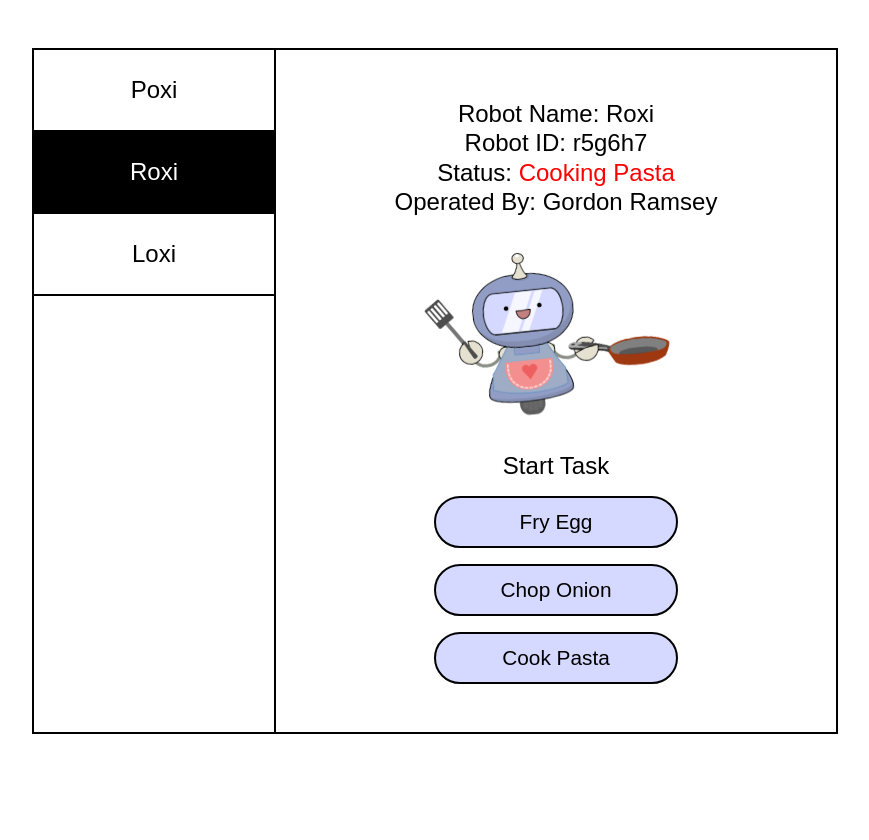
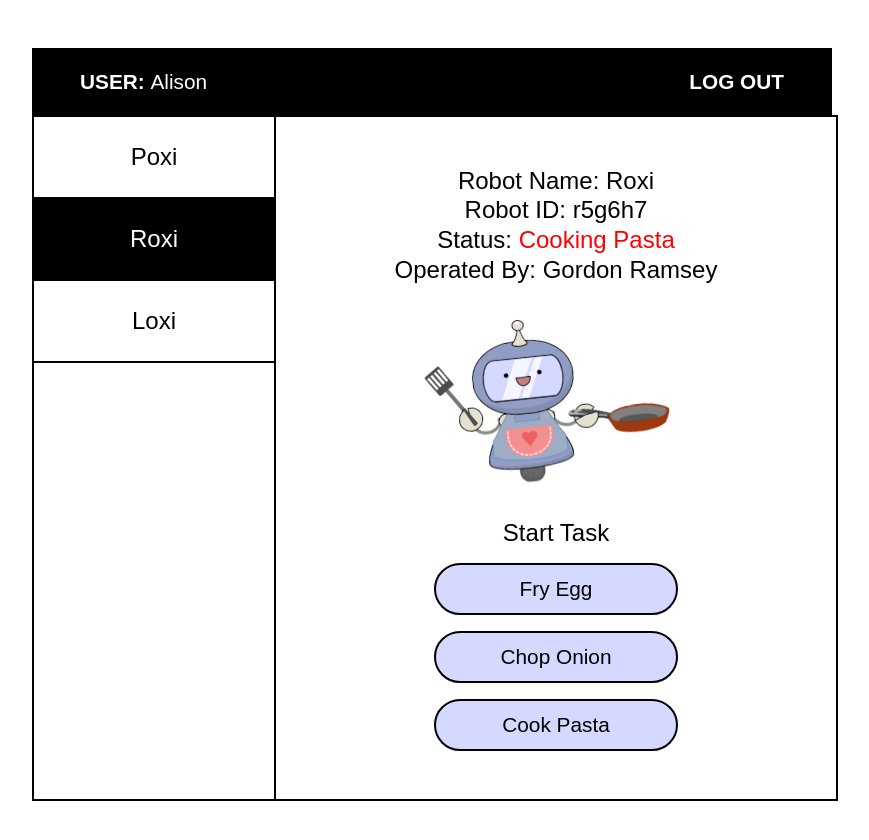
Before and after one commit to alwkins/robot-coordinator, a Next.js app: page / in a window 1280 px wide. Shown: the top 840 px of the page, without its empty margins (24-893 px from the left). Before the commit the page ends 800 px from the top, so only its background shows below. Built offline with nearby package versions, Linux system fonts and the light colour scheme.

Commit message:
Style login bar to my liking

```diff
--- a/components/organisms/RobotCoordinator.module.css
+++ b/components/organisms/RobotCoordinator.module.css
@@ -1,5 +1,25 @@
-.container {
+.outerContainer {
+  display: flex;
+  flex-direction: column;
+  margin: 3rem;
+}
+
+.contentContainer {
   display: flex;
   flex-direction: row;
-  margin: 3rem;
 }
+
+.loginBar {
+  display: flex;
+  flex-direction: row;
+  background-color: black;
+  width: 44rem;
+  height: 4.2rem;
+  color: white;
+  font-size: 1.3rem;
+  font-family: Arial, Helvetica, sans-serif;
+  align-items: center;
+  justify-content: space-between;
+  padding-left: 3rem;
+  padding-right: 3rem;
+}
--- a/components/organisms/RobotCoordinator.tsx
+++ b/components/organisms/RobotCoordinator.tsx
@@ -1,20 +1,34 @@
-import React, { useState } from 'react';
-import { Robot } from '../../util/types';
-import { RobotPanel } from '../molecules/RobotPanel';
-import { RobotSelector } from '../molecules/RobotSelector';
-import styles from './RobotCoordinator.module.css';
+import React, { useState } from "react";
+import { Robot } from "../../util/types";
+import { RobotPanel } from "../molecules/RobotPanel";
+import { RobotSelector } from "../molecules/RobotSelector";
+import styles from "./RobotCoordinator.module.css";
 
 export interface RobotCoordinatorProps {
   robots: Array<Robot>;
 }
 
 export const RobotCoordinator = (props: RobotCoordinatorProps) => {
-  const [ selectedRobot, setselectedRobot ] = useState(1);
+  const [selectedRobot, setselectedRobot] = useState(1);
   const { robots } = props;
   return (
-    <div className={styles.container}>
-      <RobotSelector robots={robots} selectedIndex={selectedRobot} onSelect={setselectedRobot} />
-      <RobotPanel robot={robots[selectedRobot]}/>
+    <div className={styles.outerContainer}>
+      <div className={styles.loginBar}>
+        <span>
+          <b>USER: </b>Alison
+        </span>
+        <div>
+          <b>LOG OUT</b>
+        </div>
+      </div>
+      <div className={styles.contentContainer}>
+        <RobotSelector
+          robots={robots}
+          selectedIndex={selectedRobot}
+          onSelect={setselectedRobot}
+        />
+        <RobotPanel robot={robots[selectedRobot]} />
+      </div>
     </div>
-  )
-}
+  );
+};
```
